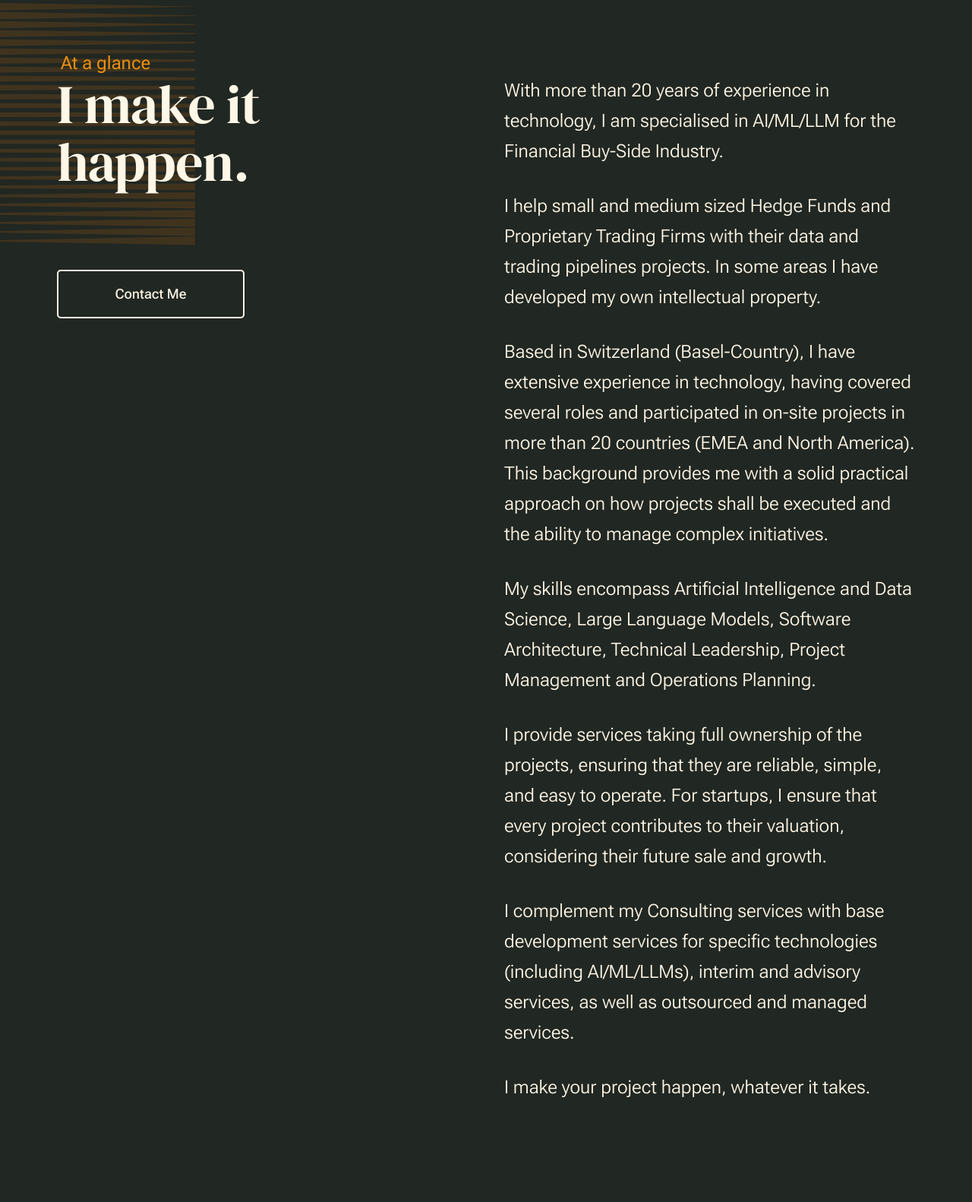
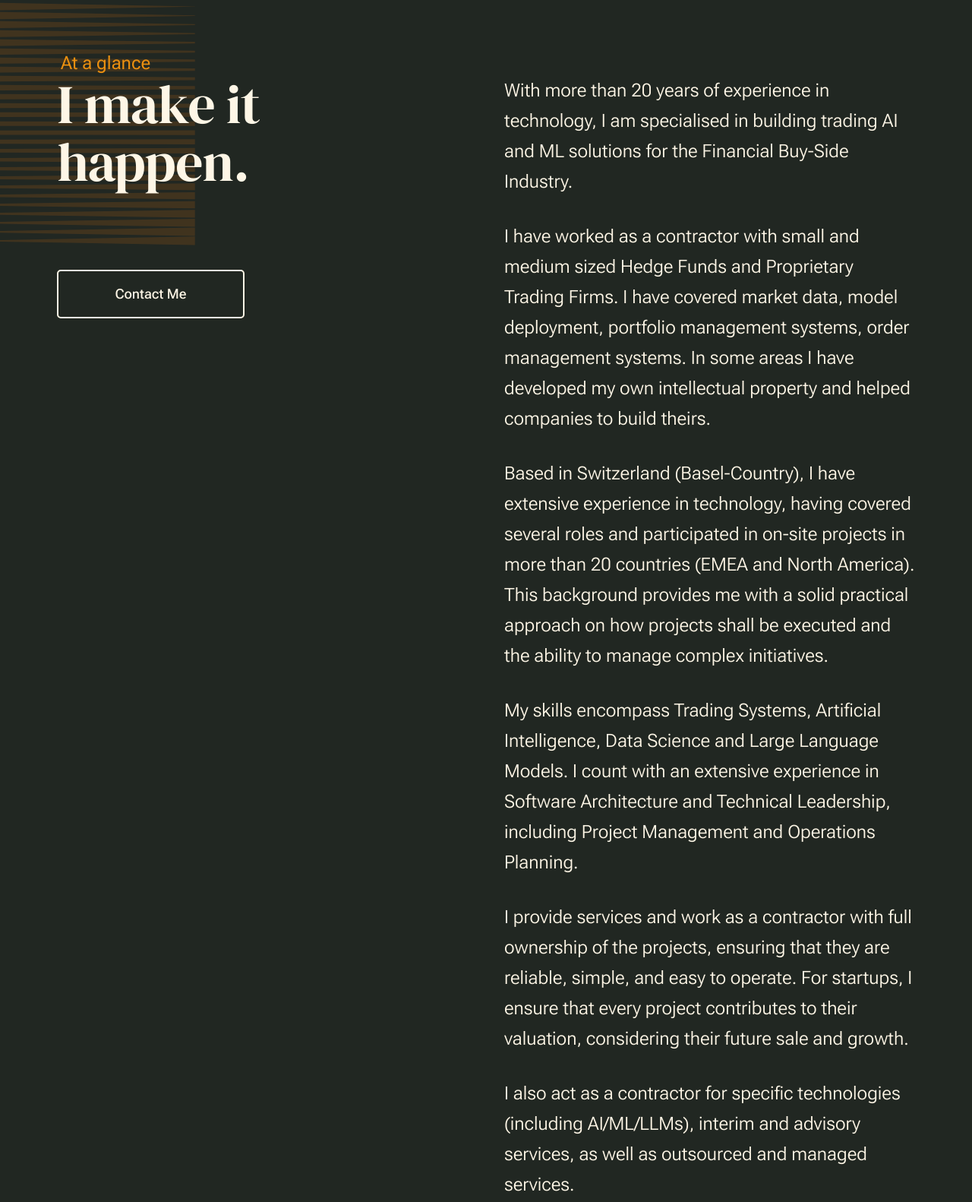
Before and after one commit to marioemmanuel/marioemmanuel.github.io, a plain HTML site: page index.html in a window 1280 px wide. Shown: the part 989-2571 px from the top of the page at 76% size. Drawn offline with Linux system fonts and the light colour scheme.

Commit message:
Update index.html

```diff
--- a/index.html
+++ b/index.html
@@ -108,7 +108,7 @@
                     <div class="column lg-12 s-intro__content-inner grid-block">
 
                         <div class="s-intro__content-text">
-                            <div class="s-intro__content-pretitle text-pretitle">Hello, I'm Mario Emmanuel and I design</div>
+                            <div class="s-intro__content-pretitle text-pretitle"></div>
                             <h1 class="s-intro__content-title">
                             AI & Data Science<br>
                             Solutions
@@ -157,13 +157,13 @@
 
                         <div class="s-about__content-main grid-section-split__primary">
                             <p class="attention-getter">
-                            With more than 20 years of experience in technology, I am specialised in AI/ML/LLM for the
+                            With more than 20 years of experience in technology, I am specialised in building trading AI and ML solutions for the
                             Financial Buy-Side Industry.
                             </p>
 
                             <p class="attention-getter">
-                            I help small and medium sized Hedge Funds and Proprietary Trading Firms with their data and
-                            trading pipelines projects. In some areas I have developed my own intellectual property.
+                            I have worked as a contractor with small and medium sized Hedge Funds and Proprietary Trading Firms.
+                            I have covered market data, model deployment, portfolio management systems, order management systems. In some areas I have developed my own intellectual property and helped companies to build theirs.
                             </p>
 
                             <p class="attention-getter">
@@ -175,20 +175,18 @@
                             </p>
 
                             <p class="attention-getter">
-                            My skills encompass Artificial Intelligence and Data Science, Large Language Models,
-                            Software Architecture, Technical Leadership,
-                            Project Management and Operations Planning.
+                            My skills encompass Trading Systems, Artificial Intelligence, Data Science and Large Language Models. I count with an extensive experience in
+                            Software Architecture and Technical Leadership, including Project Management and Operations Planning.
                             </p>
 
                             <p class="attention-getter">
-                            I provide services taking full ownership of the projects, ensuring that they
+                            I provide services and work as a contractor with full ownership of the projects, ensuring that they
                             are reliable, simple, and easy to operate.
                             For startups, I ensure that every project contributes to their valuation, considering their future sale and growth.
                             </p>
 
                             <p class="attention-getter">
-                            I complement my Consulting services with base development services for
-                            specific technologies (including AI/ML/LLMs), interim and advisory services, as well as
+                            I also act as a contractor for specific technologies (including AI/ML/LLMs), interim and advisory services, as well as
                             outsourced and managed services.
                             </p>
 
@@ -347,7 +345,7 @@
                             </p>
 
                             <p class="lead">
-                            <em>Meridian Capital, Kaiju Capital Management, Synergis Capital, British Telecom, NTT Data, Motorola, Nokia, Tektronix, Lactalis Group, WPP</em>
+                            <em>NHT Technologies, US CTA (Stealth), EU Proptrading (Stealth), Meridian, Kaiju Capital Management, Synergis Capital, British Telecom, NTT Data, Motorola, Nokia, Tektronix, Lactalis Group, WPP</em>
                             </p>
                         </div> <!-- end grid-section-split__primary -->
 
```
